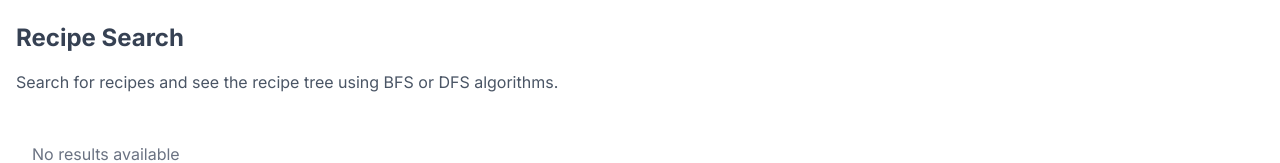
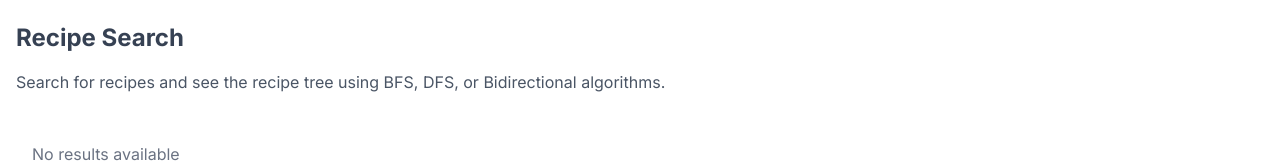
Before and after one commit to DiyahSusan/TUBES2_FE_LetUsCook, a Next.js app in the folder src/: page / in a window 1280 px wide. Shown: the part 278-441 px from the top of the page. Built offline with nearby package versions, Linux system fonts and the light colour scheme.

Commit message:
refactor : hapus yang tidak penting

```diff
--- a/src/app/page.tsx
+++ b/src/app/page.tsx
@@ -9,7 +9,7 @@ export default function Home() {
       <div className="mb-8">
         <h1 className="text-2xl text-gray-700 font-bold mb-4">Recipe Search</h1>
         <p className="text-gray-600">
-          Search for recipes and see the recipe tree using BFS or DFS algorithms.
+          Search for recipes and see the recipe tree using BFS, DFS, or Bidirectional algorithms.
         </p>
 
       </div>
--- a/src/components/Option.tsx
+++ b/src/components/Option.tsx
@@ -6,10 +6,10 @@ export default function Option() {
   const {
     mode,
     algorithm,
-    recipeCount: contextCount, // Ambil dari context
+    recipeCount: contextCount,
     setMode,
     setAlgorithm,
-    setRecipeCount // Gunakan setter dari context
+    setRecipeCount
   } = useSearch();
 
   const [localCount] = useState(contextCount);
@@ -79,7 +79,7 @@ export default function Option() {
           </div>
         </div>
 
-        {/* Input box untuk jumlah resep (muncul hanya saat multiple) */}
+        {/* input box untuk jumlah resep (muncul hanya saat multiple) */}
         {mode === 'multiple' && (
           <div className="count-selector">
             <h3 className="text-sm font-medium mb-2 text-gray-600">Number of Recipes:</h3>
--- a/src/components/SearchBar.tsx
+++ b/src/components/SearchBar.tsx
@@ -52,7 +52,7 @@ export default function SearchBar() {
           query: searchQuery,
           mode: mode,
           algorithm: algorithm,
-          countRicipe: recipeCount // Pastikan nama field sesuai dengan backend
+          countRicipe: recipeCount
         }),
       });
 
--- a/src/components/SearchComponent.tsx
+++ b/src/components/SearchComponent.tsx
@@ -69,7 +69,6 @@ export default function SearchComponent({ onResultsReceived }: SearchComponentPr
       // Set local results state
       setResults(data.data);
 
-      // Also pass results to parent component if callback provided
       if (onResultsReceived) {
         onResultsReceived(data.data);
       }
@@ -154,7 +153,6 @@ export default function SearchComponent({ onResultsReceived }: SearchComponentPr
         </div>
       )}
 
-      {/* You can choose to show results here or rely on the parent component */}
       {results && !loading && !onResultsReceived && (
         <div className="results-container">
           <h2>Search Results</h2>
```
Also changed, not shown: src/components/ResultRenderer.tsx (+7 -11 lines).
